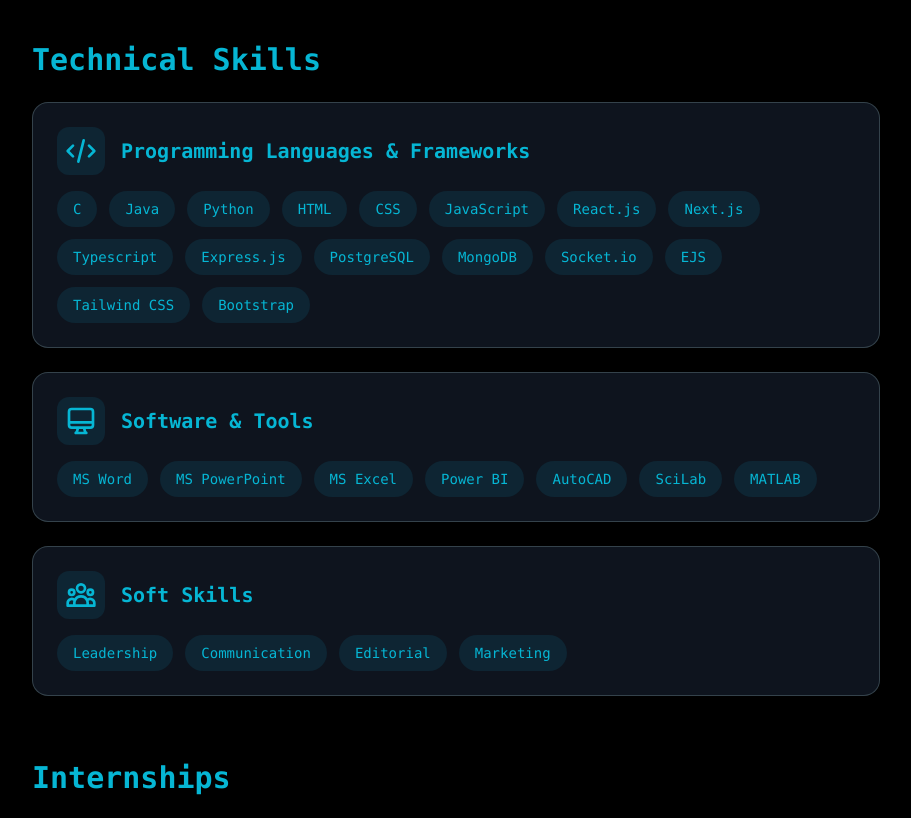
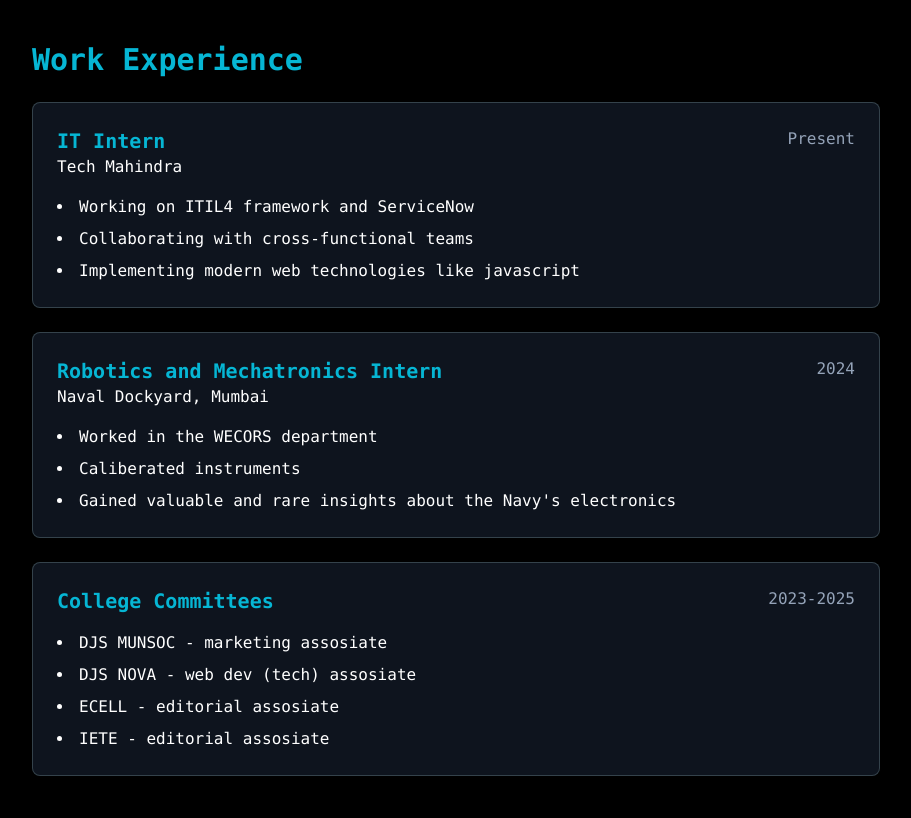
Before and after one commit to akkuraina/vaibhav-portfolio, a Next.js app: page / in a window 1280 px wide. Shown: the part 1920-2738 px from the top of the page, without its empty margins (184-1095 px from the left). Built offline with nearby package versions, Linux system fonts and the light colour scheme.

Commit message:
dja's suggestions

```diff
--- a/src/app/page.tsx
+++ b/src/app/page.tsx
@@ -32,7 +32,7 @@
           <div className="flex flex-col md:flex-row items-center justify-center gap-12 max-w-5xl">
             {/* Text Content */}
             <div className="text-center md:text-left md:max-w-[500px]">
-              <h1 className="text-7xl md:text-8xl font-bold text-gray-300 mb-6 leading-tight">
+              <h1 className="text-6xl md:text-7xl font-bold text-gray-300 mb-6 leading-tight">
                 <Typewriter
                   text="Hi, I'm Akanksha"
                   delay={200}
@@ -102,13 +102,13 @@
           <div className="text-lg text-gray-300 space-y-6 max-w-2xl mx-auto">
             <p>
               Hi! I'm Akanksha, a 20-year-old student/developer based in Mumbai.
-              When I'm not on my laptop, you can find me on the tennis court, playing the piano in the dark, or huddled with a (few) good books.
+              When I'm not on my laptop, you can find me on the tennis court, playing the piano in the dark, or huddled with (a few) good books.
             </p>
           </div>
 
           {/* Education Section */}
           <div className="mt-16">
-            <h3 className="text-4xl font-bold text-white mb-12 text-center bg-gradient-to-r from-cyan-400 to-blue-500 bg-clip-text text-transparent">Education</h3>
+            <h3 className="text-4xl font-bold text-cyan-100 mb-12 text-center">Education</h3>
             <div className="grid grid-cols-1 md:grid-cols-2 gap-8">
               {/* College */}
               <a
@@ -117,7 +117,7 @@
                 rel="noopener noreferrer"
                 className="block group"
               >
-                <div className="bg-slate-800/50 backdrop-blur-sm p-8 rounded-2xl border border-cyan-100/20 hover:border-cyan-100/50 transition-all duration-300 hover:shadow-lg hover:shadow-cyan-500/10">
+                <div className="bg-slate-800/50 backdrop-blur-sm p-8 rounded-2xl border border-cyan-100/20 hover:border-cyan-100/50 transition-all duration-300 hover:shadow-lg hover:shadow-cyan-500/10 h-[300px]">
                   <div className="flex flex-col items-center mb-6">
                     <h4 className="text-2xl font-bold text-cyan-100 group-hover:text-cyan-300 transition-colors mb-2">Dwarkadas J. Sanghvi College of Engineering</h4>
                     <div className="space-y-4">
@@ -136,7 +136,7 @@
                 rel="noopener noreferrer"
                 className="block group"
               >
-                <div className="bg-slate-800/50 backdrop-blur-sm p-8 rounded-2xl border border-cyan-100/20 hover:border-cyan-100/50 transition-all duration-300 hover:shadow-lg hover:shadow-cyan-500/10">
+                <div className="bg-slate-800/50 backdrop-blur-sm p-8 rounded-2xl border border-cyan-100/20 hover:border-cyan-100/50 transition-all duration-300 hover:shadow-lg hover:shadow-cyan-500/10 h-[300px]">
                   <div className="flex flex-col items-center mb-6">
                     <h4 className="text-2xl font-bold text-cyan-100 group-hover:text-cyan-300 transition-colors mb-2">Navy Children School, New Delhi</h4>
                     <div className="space-y-4">
@@ -159,6 +159,58 @@
           <h2 className="text-6xl font-bold text-gray-300 mb-12 text-center">
             Experience & Skills
           </h2>
+
+          {/* Work Experience Section */}
+          <div className="mb-16">
+            <h3 className="text-3xl font-bold text-cyan-100 mb-6">Work Experience</h3>
+            <div className="space-y-6">
+              {/* Current Internship */}
+              <div className="bg-slate-800/50 backdrop-blur-sm p-6 rounded-lg border border-cyan-100/20">
+                <div className="flex justify-between items-start mb-4">
+                  <div>
+                    <h3 className="text-xl font-semibold text-cyan-100">IT Intern</h3>
+                    <p className="text-gray-300">Tech Mahindra</p>
+                  </div>
+                  <span className="text-gray-400">Present</span>
+                </div>
+                <ul className="list-disc list-inside space-y-2 text-gray-300">
+                  <li>Working on ITIL4 framework and ServiceNow </li>
+                  <li>Collaborating with cross-functional teams</li>
+                  <li>Implementing modern web technologies like javascript</li>
+                </ul>
+              </div>
+
+              {/* Previous Internship */}
+              <div className="bg-slate-800/50 backdrop-blur-sm p-6 rounded-lg border border-cyan-100/20">
+                <div className="flex justify-between items-start mb-4">
+                  <div>
+                    <h3 className="text-xl font-semibold text-cyan-100">Robotics and Mechatronics Intern</h3>
+                    <p className="text-gray-300">Naval Dockyard, Mumbai</p>
+                  </div>
+                  <span className="text-gray-400">2024</span>
+                </div>
+                <ul className="list-disc list-inside space-y-2 text-gray-300">
+                  <li>Worked in the WECORS department</li>
+                  <li>Caliberated instruments</li>
+                  <li>Gained valuable and rare insights about the Navy's electronics </li>
+                </ul>
+              </div>
+
+              {/* College Committees */}
+              <div className="bg-slate-800/50 backdrop-blur-sm p-6 rounded-lg border border-cyan-100/20">
+                <div className="flex justify-between items-start mb-4">
+                  <h3 className="text-xl font-semibold text-cyan-100">College Committees</h3>
+                  <span className="text-gray-400">2023-2025</span>
+                </div>
+                <ul className="list-disc list-inside space-y-2 text-gray-300">
+                  <li>DJS MUNSOC - marketing assosiate </li>
+                  <li>DJS NOVA - web dev (tech) assosiate</li>
+                  <li>ECELL - editorial assosiate</li>
+                  <li>IETE - editorial assosiate</li>
+                </ul>
+              </div>
+            </div>
+          </div>
 
           {/* Skills Section */}
           <div className="mb-16">
@@ -230,45 +282,13 @@
                   <span className="px-4 py-2 bg-cyan-900/30 text-cyan-100 rounded-full text-sm">Communication</span>
                   <span className="px-4 py-2 bg-cyan-900/30 text-cyan-100 rounded-full text-sm">Editorial</span>
                   <span className="px-4 py-2 bg-cyan-900/30 text-cyan-100 rounded-full text-sm">Marketing</span>
+                  <span className="px-4 py-2 bg-cyan-900/30 text-cyan-100 rounded-full text-sm">Team Collaboration</span>
+                  <span className="px-4 py-2 bg-cyan-900/30 text-cyan-100 rounded-full text-sm">Problem Solving</span>
+                  <span className="px-4 py-2 bg-cyan-900/30 text-cyan-100 rounded-full text-sm">Time Management</span>
+                  <span className="px-4 py-2 bg-cyan-900/30 text-cyan-100 rounded-full text-sm">Adaptability</span>
+                  <span className="px-4 py-2 bg-cyan-900/30 text-cyan-100 rounded-full text-sm">Technical Writing</span>
                 </div>
               </div>
-            </div>
-          </div>
-
-          {/* Internships Section */}
-        <div>
-          <h2 className="text-3xl font-bold text-cyan-100 mb-6">Internships</h2>
-          <div className="space-y-6">
-            {/* Current Internship */}
-            <div className="bg-slate-800/50 backdrop-blur-sm p-6 rounded-lg border border-cyan-100/20">
-              <div className="flex justify-between items-start mb-4">
-                <div>
-                  <h3 className="text-xl font-semibold text-cyan-100">IT Intern</h3>
-                  <p className="text-gray-300">Tech Mahindra</p>
-                </div>
-                <span className="text-gray-400">Present</span>
-              </div>
-              <ul className="list-disc list-inside space-y-2 text-gray-300">
-                <li>Working on ITIL4 framework and ServiceNow </li>
-                <li>Collaborating with cross-functional teams</li>
-                <li>Implementing modern web technologies</li>
-              </ul>
-            </div>
-
-            {/* Previous Internship */}
-            <div className="bg-slate-800/50 backdrop-blur-sm p-6 rounded-lg border border-cyan-100/20">
-              <div className="flex justify-between items-start mb-4">
-                <div>
-                  <h3 className="text-xl font-semibold text-cyan-100">Robotics and Mechatronics Intern</h3>
-                  <p className="text-gray-300">Naval Dockyard, Mumbai</p>
-                </div>
-                <span className="text-gray-400">2024</span>
-              </div>
-              <ul className="list-disc list-inside space-y-2 text-gray-300">
-                <li>Worked in the WECORS department</li>
-                <li>Caliberated instruments</li>
-              </ul>
-            </div>
             </div>
           </div>
         </div>
@@ -286,19 +306,19 @@
                 title: "Portfolio Website",
                 description: "A modern, responsive portfolio website built with Next.js and Tailwind CSS, featuring smooth animations and a star background.",
                 technologies: ["Next.js", "TypeScript", "Tailwind"],
-                link: "https://github.com/yourusername/portfolio"
+                link: "https://github.com/akkuraina/my-portfolio"
               },
               {
                 title: "YapMonster",
                 description: "A full-stack chatting application with real-time updates, user authentication, and drag-and-drop functionality.",
                 technologies: ["React", "MongoDB", "Socket.io"],
-                link: "https://github.com/yourusername/task-manager"
+                link: "https://github.com/akkuraina/YapMonster"
               },
               {
                 title: "E-commerce Platform",
                 description: "A feature-rich e-commerce platform with product management, user authentication, and payment integration.",
                 technologies: ["Next.js", "PostgreSQL", "Stripe"],
-                link: "https://github.com/yourusername/ecommerce"
+                link: "https://github.com/akkuraina"
               }
             ].map((project, index) => (
               <div
```
